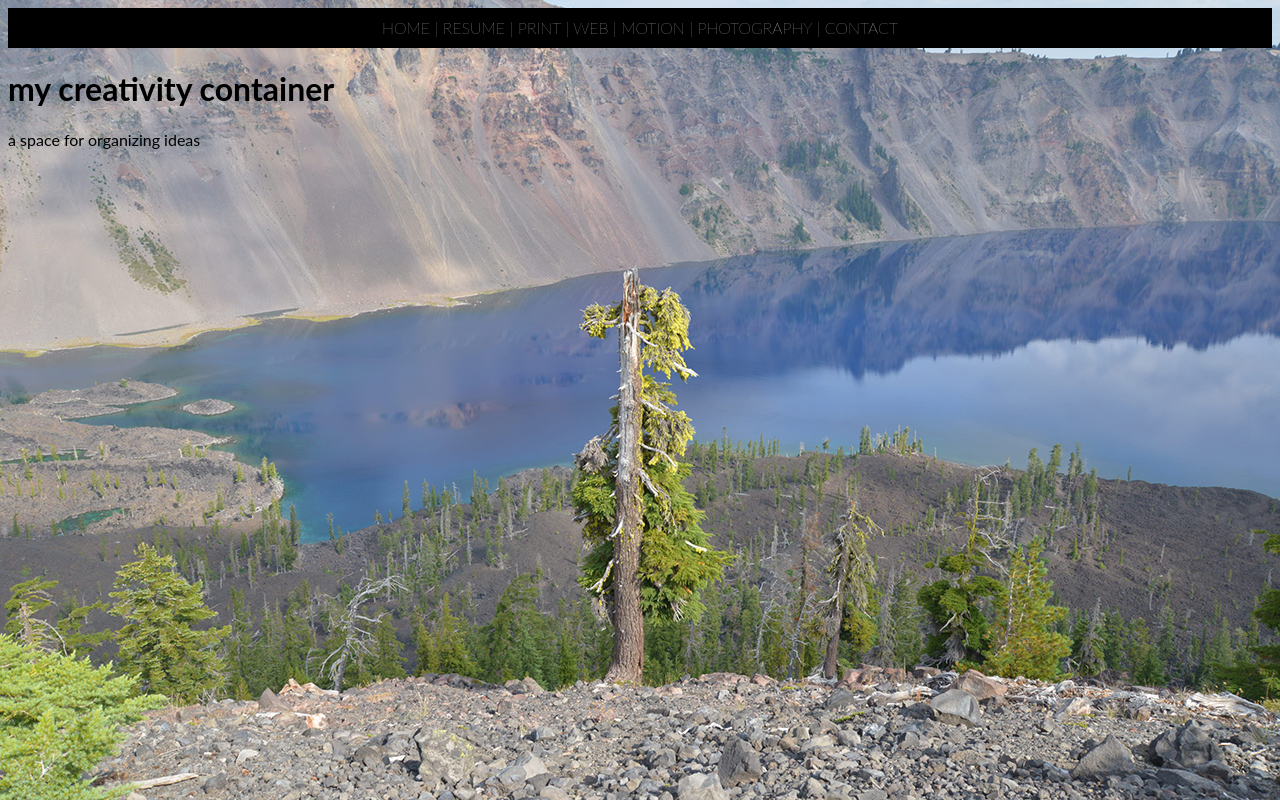
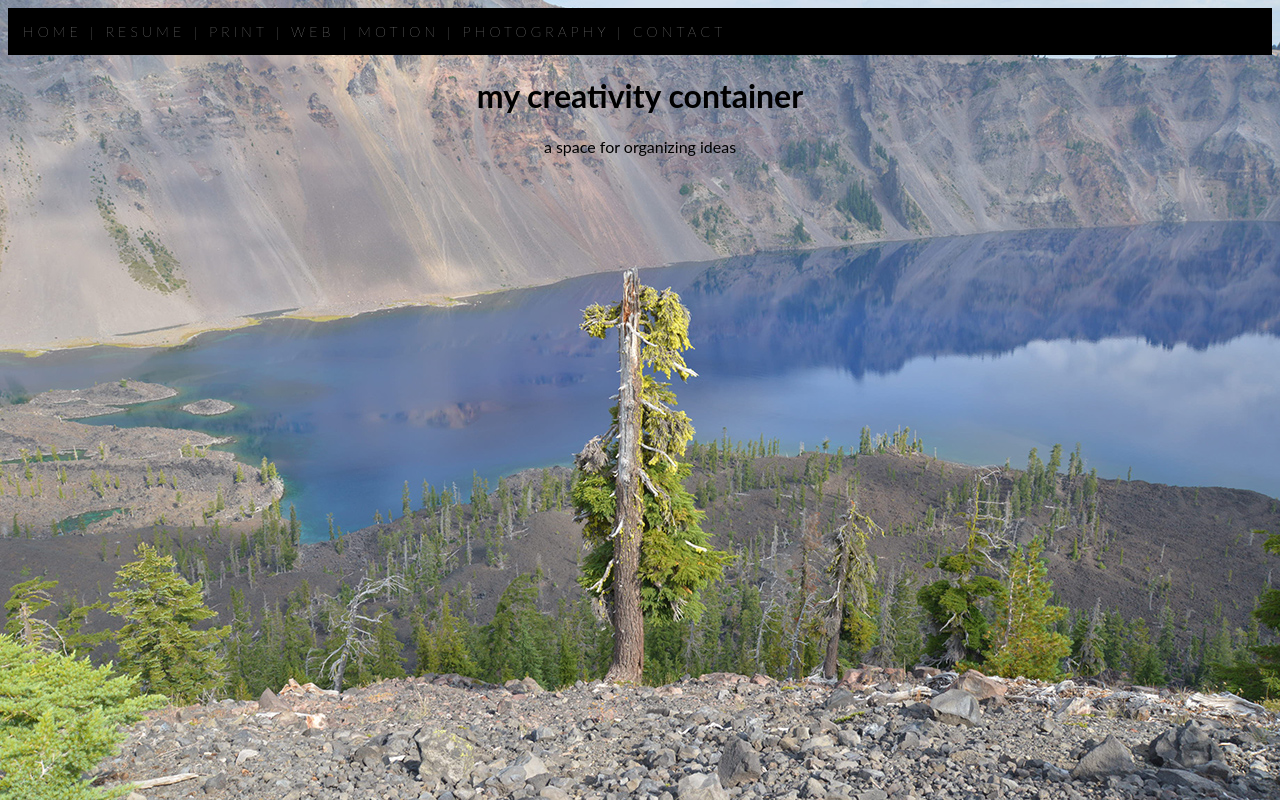
Before and after one commit to ikakika/ikakika.github.io, a plain HTML site: page unit_3/index.html in a window 1280 px wide. Drawn offline with Linux system fonts and the light colour scheme; files whose address does not match are found by name.

Commit message:
additional changes

```diff
--- a/unit_3/css/style.css
+++ b/unit_3/css/style.css
@@ -6,15 +6,18 @@ body {
 
 h1, p {
     color: black;
+	text-align:center;
 
 }
 
 #menu {
 	background-color:black;
 	color:white;
-	height:20px;
+
 	margin:0;
-	padding:10px;
-	text-align:center;
+	padding:15px;
+	text-align:left;
 	font-weight:100;
+	font-size:14px;
+	letter-spacing:.3em;
 }
```
